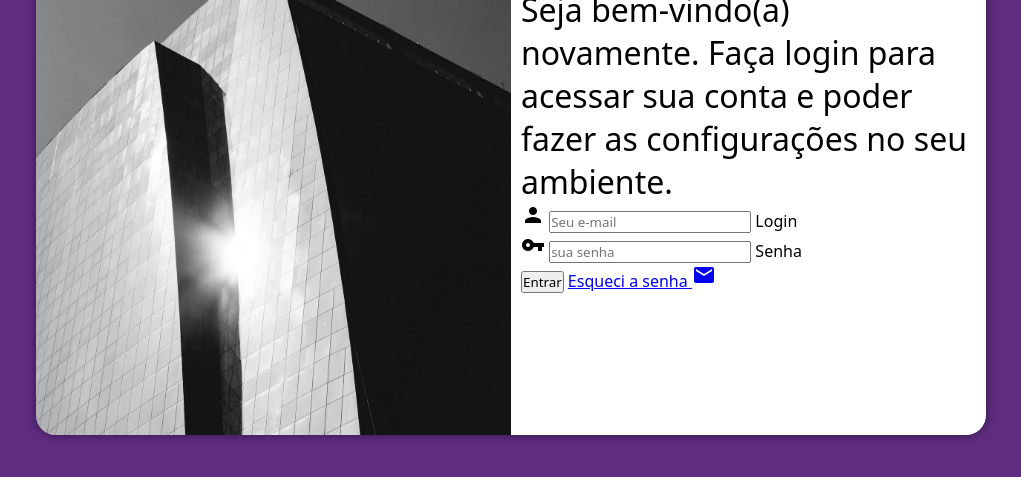
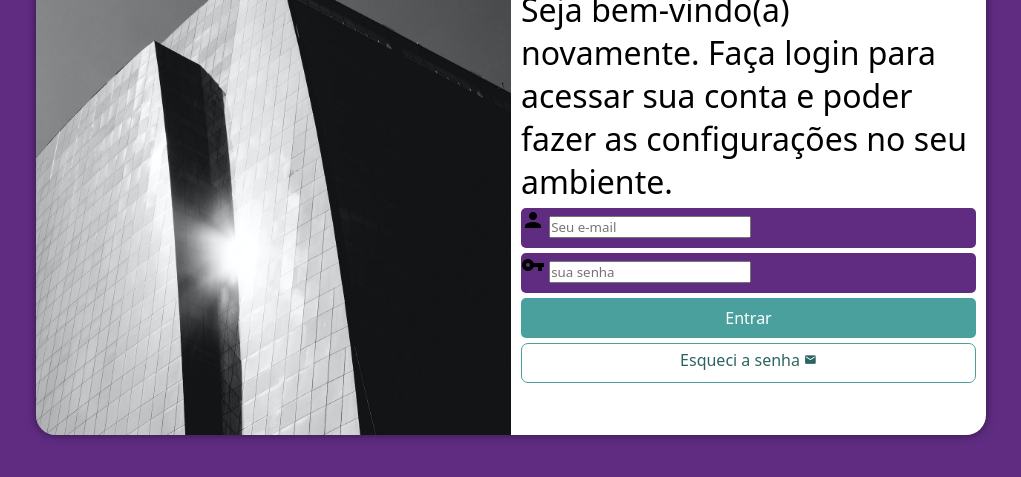
Before and after one commit to humbertohugon/projeto-login, a plain HTML site: page index.html in a window 1280 px wide. Shown: the part 215-692 px from the top of the page, without its empty margins (129-1150 px from the left). Drawn offline with Linux system fonts and the light colour scheme.

Commit message:
formatação do formulário

```diff
--- a/estilos/style.css
+++ b/estilos/style.css
@@ -63,3 +63,54 @@ div#formulario > h1 {
 div#formulario > p {
     font-size: 0.8em;
 }
+
+form > div.campo {
+    background-color: #5f2c82;
+    display: block;
+    width: 100%;
+    height: 40px;
+    border-radius: 5px;
+    margin: 5px 0px;
+}
+
+div.campo > label {
+    display: none;
+}
+
+form > input[type=submit] {
+    display: block;
+    font-size: 1em;
+    width: 100%;
+    height: 40px;
+    background-color: #49a09d;
+    color: white;
+    border: none;
+    border-radius: 5px;
+}
+
+form > input[type=submit]:hover {
+    background-color: #2d6462;
+}
+
+form > a.botao {
+    display: block;
+    text-align: center;
+    font-size: 1em;
+    width: 100%;
+    height: 40px;
+    padding-top: 5px;
+    margin-top: 5px;
+    background-color: white;
+    color: #2d6462;
+    border: 1px solid #49a09d;
+    border-radius: 7px;
+    text-decoration: none;
+}
+
+form > a.botao:hover {
+    background-color: #6cd3cf;
+}
+
+form > a.botao > i {
+    font-size: 0.8em;
+}
--- a/index.html
+++ b/index.html
@@ -29,7 +29,7 @@
                         <label for="isenha">Senha</label>
                     </div>
                     <input type="submit" value="Entrar">
-                    <a href="esqueci.html">Esqueci a senha <i class="material-icons">mail</i></a>
+                    <a href="esqueci.html" class="botao">Esqueci a senha <i class="material-icons">mail</i></a>
                 </form>
             </div>
         </section>
```
